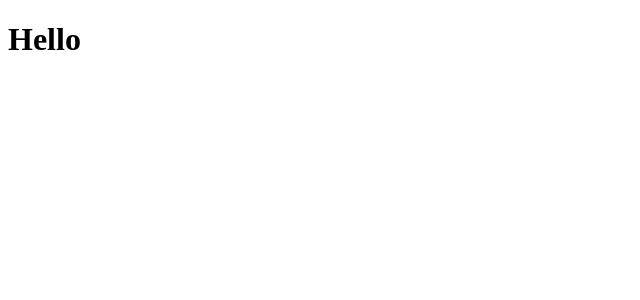
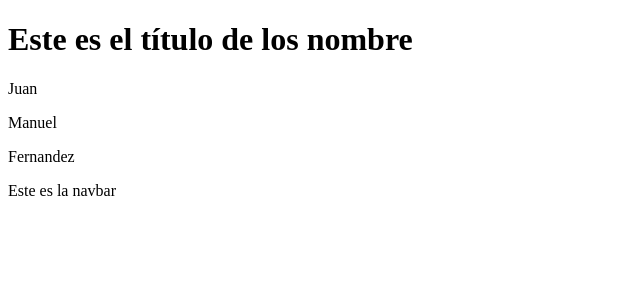
Before and after one commit to juanmafc22/utn-proyecto-app-whatsapp, a React (Vite) app: page / in a window 1280 px wide. Shown: the top 300 px of the page, without its empty margins (0-640 px from the left). Built offline with nearby package versions, Linux system fonts and the light colour scheme.

Commit message:
Agregados los elementos tentativos del NavBar

```diff
--- a/src/App.jsx
+++ b/src/App.jsx
@@ -2,16 +2,51 @@ import React from 'react'
 
 import { useState } from 'react'
 
+import NavBar from './Components/NavBar/NavBar'
+
 function App() {
-
   return (
     <div>
-      <h1>Hello</h1>
-
+      <ComponenteNombre />
+      <ComponenteJuan />
+      <ComponenteManuel />
+      <ComponenteFernandez />
+      <NavBar />
     </div>
   )
+}
 
 
+function ComponenteNombre() {
+  return (
+    <div>
+      <h1>Este es el título de los nombre</h1>
+    </div>
+  )
+}
+
+function ComponenteJuan() {
+  return (
+    <div>
+      <p>Juan</p>
+    </div>
+  )
+}
+
+function ComponenteManuel() {
+  return (
+    <div>
+      <p>Manuel</p>
+    </div>
+  )
+}
+
+function ComponenteFernandez() {
+  return (
+    <div>
+      <p>Fernandez</p>
+    </div>
+  )
 }
 
 export default App
--- /dev/null
+++ b/src/Components/NavBar/NavBar.jsx
@@ -0,0 +1,25 @@
+import React from "react"
+
+/*
+Elementos tentativos del Nav Bar:
+- Arriba de todo
+    - Burger menu
+    - Chats
+    - Estados
+    - Llamados
+- Abajo (separado por una línea delgada gris)
+    - Rueda de ajustes
+    - Perfil
+*/
+
+function NavBar() {
+
+    return (
+        <div>
+            <p>Este es la navbar</p>
+        </div>
+    )
+
+}
+
+export default NavBar
```
